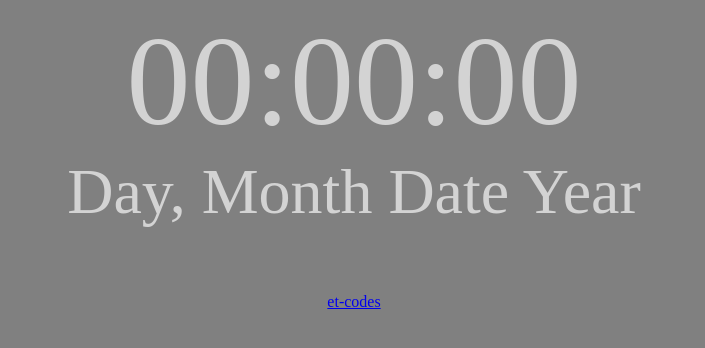
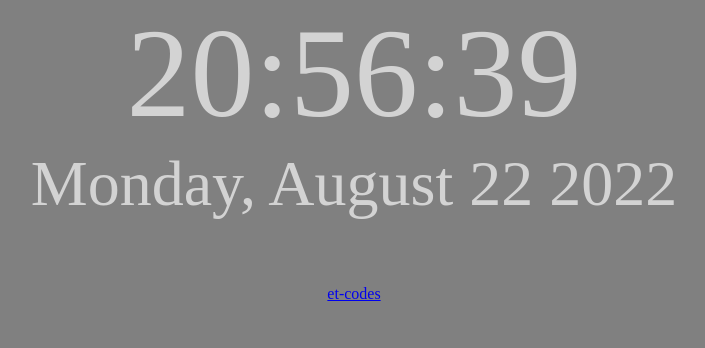
Before and after one commit to et-codes/clock, a plain HTML site: page index.html in a window 1280 px wide. Shown: the whole page, without its empty margins (286-991 px from the left). Drawn offline with Linux system fonts and the light colour scheme.

Commit message:
Complete first draft.

```diff
--- a/app.js
+++ b/app.js
@@ -1,5 +1,45 @@
-const time = document.getElementById('time');
-const date = document.getElementById('date');
+const getTime = () => {
+  const time = new Date();
 
-time.textContent = '00:00:00';
-date.textContent = 'Day, Month Date Year';
+  const timeString = [
+    String(time.getHours()).padStart(2, '0'),
+    String(time.getMinutes()).padStart(2, '0'),
+    String(time.getSeconds()).padStart(2, '0')
+  ].join(':');
+
+  return timeString;
+};
+
+const getDate = () => {
+  const date = new Date();
+  const day = [
+    'Sunday', 'Monday', 'Tuesday', 'Wednesday', 'Thursday', 'Friday', 'Saturday'
+  ];
+  const month = [
+    'January', 'February', 'March', 'April', 'May', 'June',
+    'July', 'August', 'September', 'October', 'November', 'December'
+  ];
+
+  const dateString = [
+    day[date.getDay()] + ',',
+    month[date.getMonth()],
+    date.getDate(),
+    date.getFullYear()
+  ].join(' ');
+
+  // The following technically meets the rules.  Allowed?
+  // const dateString = new Intl.DateTimeFormat('en-US', { dateStyle: 'full' }).format(date);
+
+  return dateString;
+};
+
+const updateClock = () => {
+  const timeDiv = document.getElementById('time');
+  const dateDiv = document.getElementById('date');
+
+  timeDiv.innerHTML = getTime();
+  dateDiv.innerHTML = getDate();
+};
+
+updateClock();
+setInterval(updateClock, 1000);
--- a/index.html
+++ b/index.html
@@ -12,7 +12,7 @@
     <div id="time"></div>
     <div id="date"></div>
     <footer>
-      <a href="#">et-codes</a>
+      <a href="https://github.com/et-codes/clock">et-codes</a>
     </footer>
   </body>
 </html>
--- a/style.css
+++ b/style.css
@@ -1,7 +1,7 @@
 body {
   background: gray;
   color: lightgray;
-  height: 100vh;
+  margin: auto;
   text-align: center;
 }
 
@@ -16,3 +16,7 @@ body {
 footer {
   margin-top: 64px;
 }
+
+a:hover {
+  font-weight: bold;
+}
```
Also changed, not shown: 1 other file.
